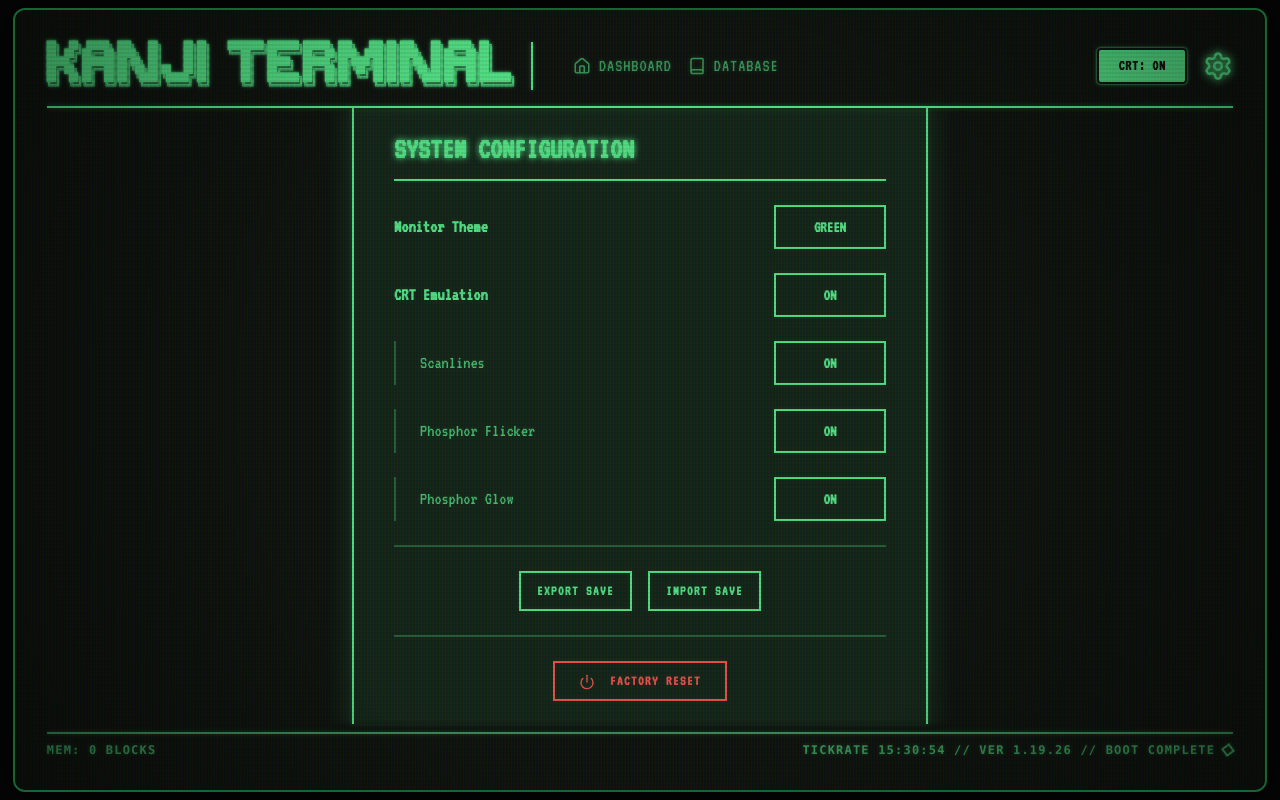
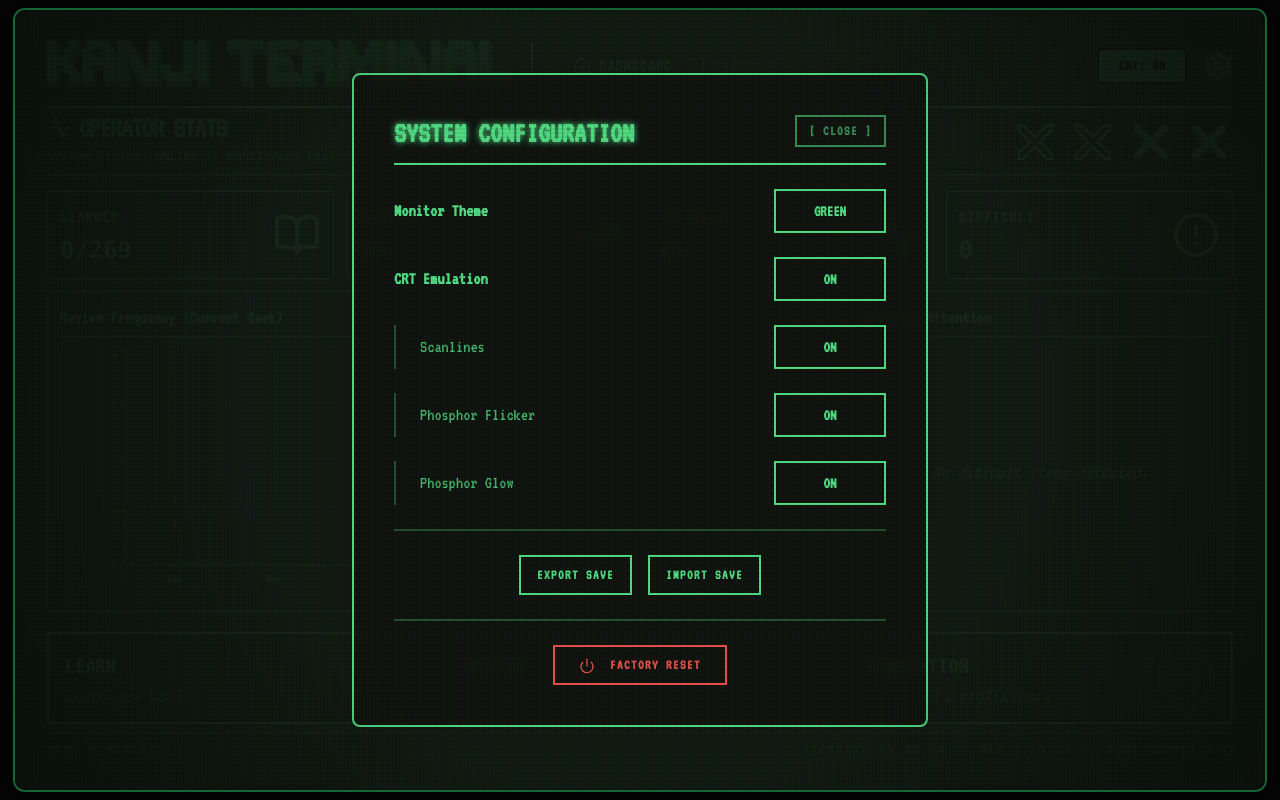
Before and after one commit to Emmjeyyyy/kanji-terminal, a React (Vite) app: page / in a window 1280 px wide. Both pictures are taken after a click on the button 1218 px from the left and 66 px from the top of the page. Built offline with nearby package versions, Linux system fonts and the light colour scheme.

Commit message:
Update App.tsx

```diff
--- a/App.tsx
+++ b/App.tsx
@@ -139,7 +139,7 @@ const DEFAULT_STATE: AppState = {
     reviewHistory: {}
 };
 
-type View = 'dashboard' | 'learn_intro' | 'learn_quiz' | 'review_setup' | 'review_quiz' | 'sim_setup' | 'sim_quiz' | 'learn' | 'settings';
+type View = 'dashboard' | 'learn_intro' | 'learn_quiz' | 'review_setup' | 'review_quiz' | 'sim_setup' | 'sim_quiz' | 'learn';
 
 export default function App() {
     // Initialize state from local storage to prevent settings reset on refresh
@@ -185,6 +185,7 @@ export default function App() {
     const [showResetModal, setShowResetModal] = useState(false);
     const [importPendingData, setImportPendingData] = useState<AppState | null>(null);
     const [toastMessage, setToastMessage] = useState<string | null>(null);
+    const [showSettingsModal, setShowSettingsModal] = useState(false);
 
     useEffect(() => {
         if (toastMessage) {
@@ -232,6 +233,7 @@ export default function App() {
         a.click();
         document.body.removeChild(a);
         URL.revokeObjectURL(url);
+        setToastMessage("Save file exported!");
     };
 
     const handleImport = (e: React.ChangeEvent<HTMLInputElement>) => {
@@ -373,6 +375,8 @@ export default function App() {
             pool = pool.filter(p => p.isDifficult);
         }
 
+        pool = shuffle(pool);
+
         // Sort: difficult first, then by nextReview ascending
         pool.sort((a, b) => {
             if (a.isDifficult && !b.isDifficult) return -1;
@@ -455,7 +459,7 @@ export default function App() {
 
             return { kanji: k, type, options, correctAnswer };
         });
-        setActiveQuizQuestions(questions);
+        setActiveQuizQuestions(shuffle(questions));
     };
 
     const toggleSetting = (key: keyof AppState['settings']) => {
@@ -479,12 +483,7 @@ export default function App() {
     };
 
     const toggleSettingsView = () => {
-        if (currentView === 'settings') {
-            setCurrentView(previousView);
-        } else {
-            setPreviousView(currentView);
-            setCurrentView('settings');
-        }
+        setShowSettingsModal(prev => !prev);
     };
 
     const getSessionsDoneToday = () => {
@@ -551,7 +550,7 @@ export default function App() {
                     >
                         CRT: {state.settings.crtEnabled ? 'ON' : 'OFF'}
                     </button>
-                    <button onClick={toggleSettingsView} className={`outline-none hover:opacity-100 transition-opacity ${currentView === 'settings' ? 'opacity-100 text-[var(--theme-color)] drop-shadow-[0_0_5px_var(--theme-color)]' : 'opacity-60'}`}>
+                    <button onClick={toggleSettingsView} className={`outline-none hover:opacity-100 transition-opacity ${showSettingsModal ? 'opacity-100 text-[var(--theme-color)] drop-shadow-[0_0_5px_var(--theme-color)]' : 'opacity-60'}`}>
                         <Settings size={30} />
                     </button>
                 </div>
@@ -668,118 +667,7 @@ export default function App() {
                     />
                 )}
 
-                {currentView === 'settings' && (
-                    <div className="flex-1 overflow-y-auto flex items-center justify-center">
-                        <div
-                            className="max-w-xl mx-auto w-full border-2 rounded-lg p-6 md:p-10 bg-black/60 shadow-[0_0_30px_rgba(0,0,0,0.6)] backdrop-blur-sm"
-                            style={{ borderColor: themeColor }}
-                        >
-                            <h2
-                                className="text-2xl md:text-3xl font-bold mb-6 border-b-2 pb-3 crt-text-glow"
-                                style={{ borderColor: themeColor }}
-                            >
-                                SYSTEM CONFIGURATION
-                            </h2>
-                            <div className="space-y-6">
-                                <div className="flex items-center justify-between group">
-                                    <span className="text-base md:text-lg group-hover:text-shadow-[0_0_3px_currentColor] font-bold">Monitor Theme</span>
-                                    <button
-                                        onClick={toggleTheme}
-                                        className="select-none border-2 px-4 py-2 uppercase text-sm md:text-base hover:bg-[var(--theme-color)] hover:text-black hover:shadow-[0_0_15px_var(--theme-color)] w-28 transition-all font-bold"
-                                        style={{ borderColor: themeColor }}
-                                    >
-                                        {state.settings.theme}
-                                    </button>
-                                </div>
-                                <div className="flex items-center justify-between group">
-                                    <span className="text-base md:text-lg group-hover:text-shadow-[0_0_3px_currentColor] font-bold">CRT Emulation</span>
-                                    <button
-                                        onClick={() => toggleSetting('crtEnabled')}
-                                        className="select-none border-2 px-4 py-2 uppercase text-sm md:text-base hover:bg-[var(--theme-color)] hover:text-black hover:shadow-[0_0_15px_var(--theme-color)] w-28 transition-all font-bold"
-                                        style={{ borderColor: themeColor }}
-                                    >
-                                        {state.settings.crtEnabled ? 'ON' : 'OFF'}
-                                    </button>
-                                </div>
-                                {state.settings.crtEnabled && (
-                                    <>
-                                        <div
-                                            className="flex items-center justify-between pl-6 border-l-2 group"
-                                            style={{ borderColor: themeColor + '4D' }}
-                                        >
-                                            <span className="text-base md:text-lg opacity-80 group-hover:opacity-100 group-hover:text-shadow-[0_0_3px_currentColor]">Scanlines</span>
-                                            <button
-                                                onClick={() => toggleSetting('scanlines')}
-                                                className="select-none border-2 px-4 py-2 uppercase text-sm md:text-base hover:bg-[var(--theme-color)] hover:text-black hover:shadow-[0_0_15px_var(--theme-color)] w-28 transition-all font-bold"
-                                                style={{ borderColor: themeColor }}
-                                            >
-                                                {state.settings.scanlines ? 'ON' : 'OFF'}
-                                            </button>
-                                        </div>
-                                        <div
-                                            className="flex items-center justify-between pl-6 border-l-2 group"
-                                            style={{ borderColor: themeColor + '4D' }}
-                                        >
-                                            <span className="text-base md:text-lg opacity-80 group-hover:opacity-100 group-hover:text-shadow-[0_0_3px_currentColor]">Phosphor Flicker</span>
-                                            <button
-                                                onClick={() => toggleSetting('flicker')}
-                                                className="select-none border-2 px-4 py-2 uppercase text-sm md:text-base hover:bg-[var(--theme-color)] hover:text-black hover:shadow-[0_0_15px_var(--theme-color)] w-28 transition-all font-bold"
-                                                style={{ borderColor: themeColor }}
-                                            >
-                                                {state.settings.flicker ? 'ON' : 'OFF'}
-                                            </button>
-                                        </div>
-                                        <div
-                                            className="flex items-center justify-between pl-6 border-l-2 group"
-                                            style={{ borderColor: themeColor + '4D' }}
-                                        >
-                                            <span className="text-base md:text-lg opacity-80 group-hover:opacity-100 group-hover:text-shadow-[0_0_3px_currentColor]">Phosphor Glow</span>
-                                            <button
-                                                onClick={() => toggleSetting('glow')}
-                                                className="select-none border-2 px-4 py-2 uppercase text-sm md:text-base hover:bg-[var(--theme-color)] hover:text-black hover:shadow-[0_0_15px_var(--theme-color)] w-28 transition-all font-bold"
-                                                style={{ borderColor: themeColor }}
-                                            >
-                                                {state.settings.glow ? 'ON' : 'OFF'}
-                                            </button>
-                                        </div>
-                                    </>
-                                )}
 
-                                <div
-                                    className="flex justify-center gap-4 pt-6 mt-6 border-t-2"
-                                    style={{ borderColor: themeColor + '4D' }}
-                                >
-                                    <button
-                                        onClick={exportData}
-                                        className="select-none border-2 px-4 py-2 text-xs md:text-sm font-bold uppercase hover:bg-white/10 transition-all tracking-widest"
-                                        style={{ borderColor: themeColor }}
-                                    >
-                                        Export Save
-                                    </button>
-                                    <label
-                                        className="select-none border-2 px-4 py-2 text-xs md:text-sm font-bold uppercase hover:bg-white/10 transition-all tracking-widest cursor-pointer"
-                                        style={{ borderColor: themeColor }}
-                                    >
-                                        Import Save
-                                        <input type="file" accept=".json" className="hidden" onChange={handleImport} />
-                                    </label>
-                                </div>
-
-                                <div
-                                    className="pt-6 mt-6 border-t-2 text-center"
-                                    style={{ borderColor: themeColor + '4D' }}
-                                >
-                                    <button
-                                        onClick={() => setShowResetModal(true)}
-                                        className="select-none text-red-500 border-2 border-red-500 px-6 py-2 hover:bg-red-900/40 hover:text-red-300 hover:shadow-[0_0_20px_red] text-xs md:text-sm font-bold uppercase transition-all tracking-widest"
-                                    >
-                                        <Power className="inline w-4 h-4 mr-2" /> Factory Reset
-                                    </button>
-                                </div>
-                            </div>
-                        </div>
-                    </div>
-                )}
             </main>
 
             {/* Factory Reset Confirmation Modal */}
@@ -965,6 +853,7 @@ export default function App() {
                                     onClick={() => {
                                         setState(importPendingData);
                                         setImportPendingData(null);
+                                        setToastMessage("Data imported successfully!");
                                     }}
                                     className="flex-1 text-xs py-2 px-4 font-bold border-2 transition-all text-black hover:scale-[1.02]"
                                     style={{
@@ -996,7 +885,7 @@ export default function App() {
             {/* Custom Toast Notification */}
             {toastMessage && (
                 <div
-                    className="absolute top-8 left-1/2 -translate-x-1/2 z-[100] px-6 py-3 font-mono font-bold uppercase tracking-widest text-sm md:text-base animate-in slide-in-from-top-4 fade-in duration-300 select-none text-center"
+                    className="absolute top-24 left-1/2 -translate-x-1/2 z-[100] px-6 py-3 font-mono font-bold uppercase tracking-widest text-sm md:text-base animate-in slide-in-from-top-20 fade-in duration-300 select-none text-center"
                     style={{
                         backgroundColor: 'rgba(5, 10, 5, 0.95)',
                         border: `2px solid ${themeColor}`,
@@ -1007,6 +896,134 @@ export default function App() {
                     <span style={{ textShadow: `0 0 8px ${themeColor}` }}>{toastMessage}</span>
                 </div>
             )}
+
+            {/* Settings Overlay Modal */}
+            {showSettingsModal && (
+                <div
+                    className="fixed inset-0 z-[60] flex flex-col items-center justify-center p-4 overflow-hidden animate-in fade-in duration-300"
+                    style={{ backgroundColor: 'rgba(0,0,0,0.9)' }}
+                >
+                    <div className="w-full flex justify-center relative z-10">
+                        <div
+                            className="max-w-xl mx-auto w-full border-2 rounded-lg p-6 md:p-10 bg-black/60 shadow-[0_0_30px_rgba(0,0,0,0.6)] backdrop-blur-sm"
+                            style={{ borderColor: themeColor }}
+                        >
+                            <div className="flex justify-between items-start mb-6 border-b-2 pb-3" style={{ borderColor: themeColor }}>
+                                <h2
+                                    className="text-2xl md:text-3xl font-bold crt-text-glow m-0"
+                                    style={{ borderColor: themeColor }}
+                                >
+                                    SYSTEM CONFIGURATION
+                                </h2>
+                                <button
+                                    onClick={toggleSettingsView}
+                                    className="opacity-60 hover:opacity-100 hover:text-[var(--theme-color)] hover:shadow-[0_0_10px_var(--theme-color)] transition-all font-bold tracking-widest uppercase border-2 p-1 px-3 select-none text-xs md:text-sm bg-black ml-4 shrink-0"
+                                    style={{ borderColor: themeColor }}
+                                >
+                                    [ CLOSE ]
+                                </button>
+                            </div>
+                            <div className="space-y-6">
+                                <div className="flex items-center justify-between group">
+                                    <span className="text-base md:text-lg group-hover:text-shadow-[0_0_3px_currentColor] font-bold">Monitor Theme</span>
+                                    <button
+                                        onClick={toggleTheme}
+                                        className="select-none border-2 px-4 py-2 uppercase text-sm md:text-base hover:bg-[var(--theme-color)] hover:text-black hover:shadow-[0_0_15px_var(--theme-color)] w-28 transition-all font-bold"
+                                        style={{ borderColor: themeColor }}
+                                    >
+                                        {state.settings.theme}
+                                    </button>
+                                </div>
+                                <div className="flex items-center justify-between group">
+                                    <span className="text-base md:text-lg group-hover:text-shadow-[0_0_3px_currentColor] font-bold">CRT Emulation</span>
+                                    <button
+                                        onClick={() => toggleSetting('crtEnabled')}
+                                        className="select-none border-2 px-4 py-2 uppercase text-sm md:text-base hover:bg-[var(--theme-color)] hover:text-black hover:shadow-[0_0_15px_var(--theme-color)] w-28 transition-all font-bold"
+                                        style={{ borderColor: themeColor }}
+                                    >
+                                        {state.settings.crtEnabled ? 'ON' : 'OFF'}
+                                    </button>
+                                </div>
+                                {state.settings.crtEnabled && (
+                                    <>
+                                        <div
+                                            className="flex items-center justify-between pl-6 border-l-2 group"
+                                            style={{ borderColor: themeColor + '4D' }}
+                                        >
+                                            <span className="text-base md:text-lg opacity-80 group-hover:opacity-100 group-hover:text-shadow-[0_0_3px_currentColor]">Scanlines</span>
+                                            <button
+                                                onClick={() => toggleSetting('scanlines')}
+                                                className="select-none border-2 px-4 py-2 uppercase text-sm md:text-base hover:bg-[var(--theme-color)] hover:text-black hover:shadow-[0_0_15px_var(--theme-color)] w-28 transition-all font-bold"
+                                                style={{ borderColor: themeColor }}
+                                            >
+                                                {state.settings.scanlines ? 'ON' : 'OFF'}
+                                            </button>
+                                        </div>
+                                        <div
+                                            className="flex items-center justify-between pl-6 border-l-2 group"
+                                            style={{ borderColor: themeColor + '4D' }}
+                                        >
+                                            <span className="text-base md:text-lg opacity-80 group-hover:opacity-100 group-hover:text-shadow-[0_0_3px_currentColor]">Phosphor Flicker</span>
+                                            <button
+                                                onClick={() => toggleSetting('flicker')}
+                                                className="select-none border-2 px-4 py-2 uppercase text-sm md:text-base hover:bg-[var(--theme-color)] hover:text-black hover:shadow-[0_0_15px_var(--theme-color)] w-28 transition-all font-bold"
+                                                style={{ borderColor: themeColor }}
+                                            >
+                                                {state.settings.flicker ? 'ON' : 'OFF'}
+                                            </button>
+                                        </div>
+                                        <div
+                                            className="flex items-center justify-between pl-6 border-l-2 group"
+                                            style={{ borderColor: themeColor + '4D' }}
+                                        >
+                                            <span className="text-base md:text-lg opacity-80 group-hover:opacity-100 group-hover:text-shadow-[0_0_3px_currentColor]">Phosphor Glow</span>
+                                            <button
+                                                onClick={() => toggleSetting('glow')}
+                                                className="select-none border-2 px-4 py-2 uppercase text-sm md:text-base hover:bg-[var(--theme-color)] hover:text-black hover:shadow-[0_0_15px_var(--theme-color)] w-28 transition-all font-bold"
+                                                style={{ borderColor: themeColor }}
+                                            >
+                                                {state.settings.glow ? 'ON' : 'OFF'}
+                                            </button>
+                                        </div>
+                                    </>
+                                )}
+
+                                <div
+                                    className="flex justify-center gap-4 pt-6 mt-6 border-t-2"
+                                    style={{ borderColor: themeColor + '4D' }}
+                                >
+                                    <button
+                                        onClick={exportData}
+                                        className="select-none border-2 px-4 py-2 text-xs md:text-sm font-bold uppercase hover:bg-white/10 transition-all tracking-widest"
+                                        style={{ borderColor: themeColor }}
+                                    >
+                                        Export Save
+                                    </button>
+                                    <label
+                                        className="select-none border-2 px-4 py-2 text-xs md:text-sm font-bold uppercase hover:bg-white/10 transition-all tracking-widest cursor-pointer"
+                                        style={{ borderColor: themeColor }}
+                                    >
+                                        Import Save
+                                        <input type="file" accept=".json" className="hidden" onChange={handleImport} />
+                                    </label>
+                                </div>
+
+                                <div
+                                    className="pt-6 mt-6 border-t-2 text-center"
+                                    style={{ borderColor: themeColor + '4D' }}
+                                >
+                                    <button
+                                        onClick={() => setShowResetModal(true)}
+                                        className="select-none text-red-500 border-2 border-red-500 px-6 py-2 hover:bg-red-900/40 hover:text-red-300 hover:shadow-[0_0_20px_red] text-xs md:text-sm font-bold uppercase transition-all tracking-widest"
+                                    >
+                                        <Power className="inline w-4 h-4 mr-2" /> Factory Reset
+                                    </button>
+                                </div>
+                            </div>
+                        </div>
+                    </div>
+                </div>
+            )}
         </CRTContainer>
     );
 }
```
